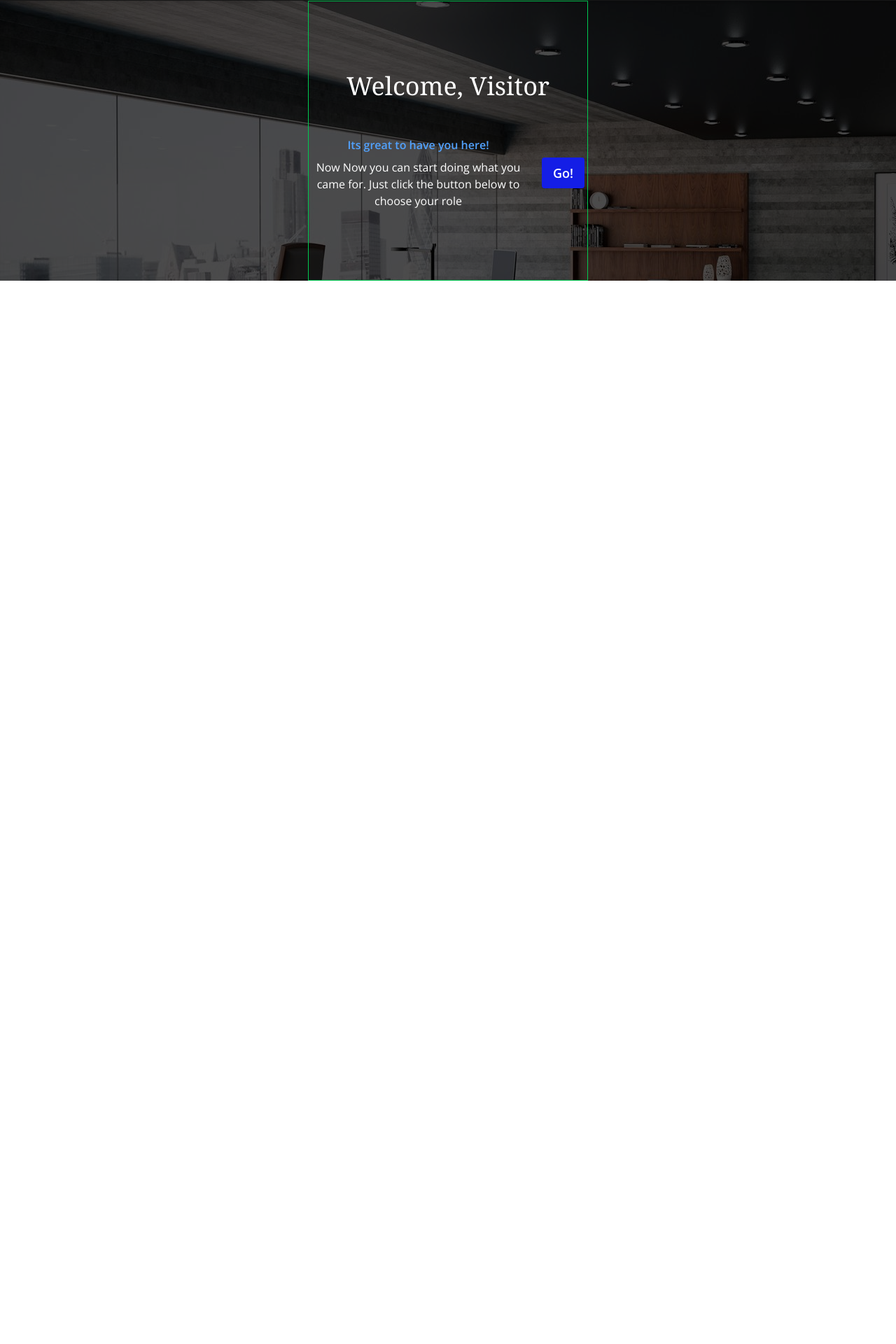
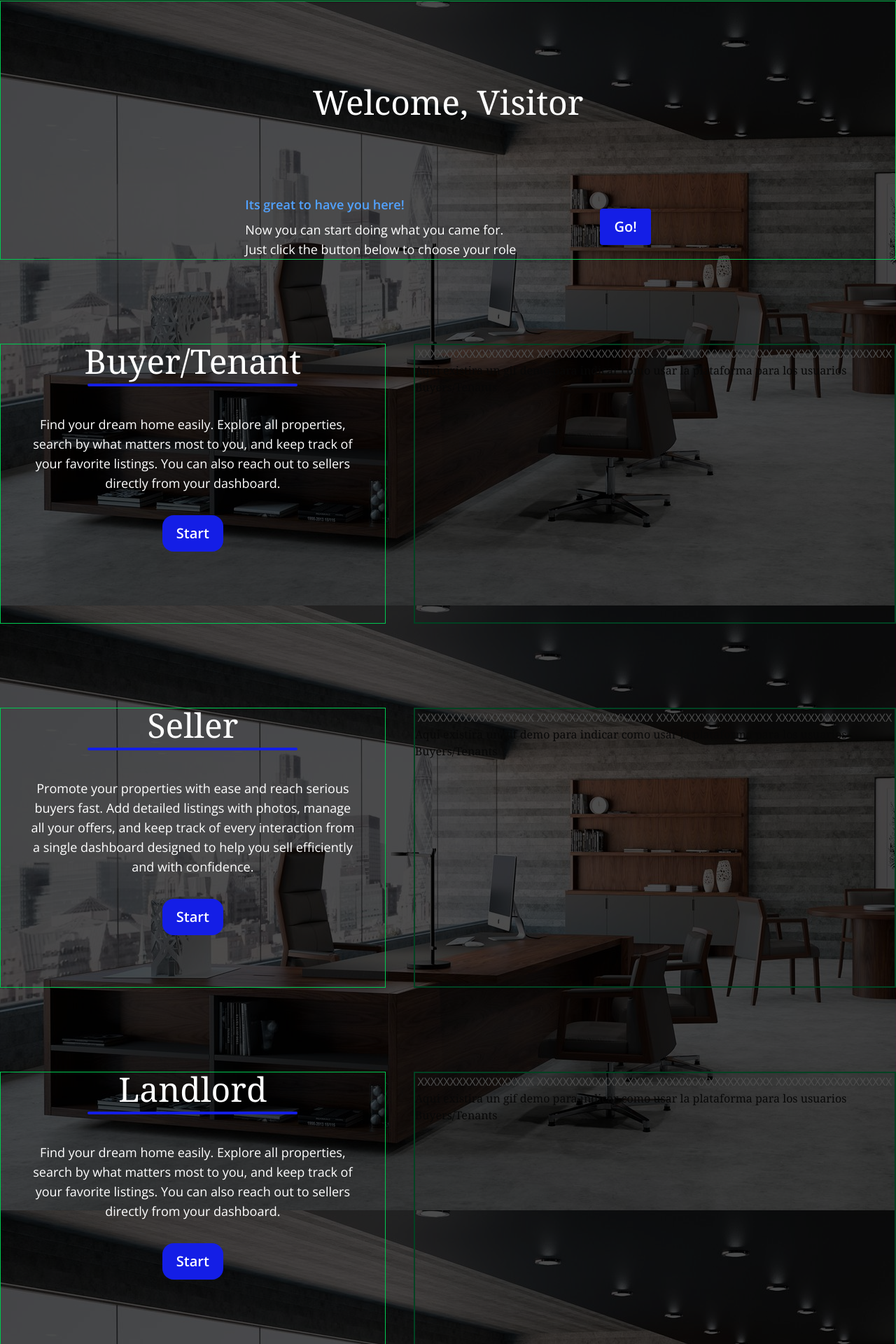
Before and after one commit to Ricard0-A/living-platform, a Next.js app: page /account/dashboard in a window 1280 px wide. Shown: the part 80-2000 px from the top of the page at 70% size. Before the commit the page ends 800 px from the top, so only its background shows below. Built offline with nearby package versions, Linux system fonts and the light colour scheme; no server answers.

Commit message:
Client dashboard: pick your role-UI part 1

```diff
--- a/src/app/account/dashboard/page.tsx
+++ b/src/app/account/dashboard/page.tsx
@@ -4,45 +4,249 @@ export default function Dashboard() {
   return (
     <section
       // W-full
-      className="relative w-full flex justify-center"
+      // Section tendra mas contenedores Hijos asi que puede ser un flex-col aqui
+      // con gap
+      className="flex flex-col gap-30 relative w-full "
       style={{ backgroundImage: "url(/dashboard/client-first-image.jpg)" }}
     >
-      {/* Overlay Dark */}
+      {/* Dark Overlay  */}
       <div className="absolute inset-0 bg-black/70" />
 
-      {/* Contenedor  */}
+      {/* Contenedor Intro*/}
       <div
         className="
-        flex flex-col justify-center items-center  relative z-10 w-100 h-100
-        gap-13 border border-solid border-green-500"
+          pt-30
+          flex flex-col items-center
+          relative z-10 w-100  gap-10
+          border border-solid border-green-500
+          md:w-full md:gap-27"
       >
         {/* Contenido ( Titulo y Desc ) */}
-        <h1 className="text-4xl text-white"> Welcome, Visitor</h1>
+        <h1 className="text-4xl text-white md:text-5xl"> Welcome, Visitor</h1>
         {/* Descripcion  */}
         <div
           className="
            flex flex-col justify-center items-center
            px-1 gap-6 text-white
-           md:flex-row"
+           md:flex-row md:gap-30"
         >
-          <div className="flex flex-col text-center gap-2">
-            <strong className="text-blue-400">
+          {/* Texto */}
+          <div className="flex flex-col text-center gap-2 md:text-left md:text-lg">
+            <strong className="text-blue-400 text-lg">
               Its great to have you here!
             </strong>
-            <p>
-              Now Now you can start doing what you came for. Just click the
-              button below to choose your role
+            <p className="whitespace-normal md:whitespace-pre">
+              Now you can start doing what you came for. {"\n"}
+              Just click the button below to choose your role
             </p>
           </div>
 
           <button
-            className="px-4 py-2 rounded bg-[#141EE6] text-lg font-bold"
+            className="
+              px-4 py-2 rounded bg-[#141EE6]
+              text-lg font-bold
+              md:px-5 md:py-3 md:text-xl"
             type="button"
           >
             Go!
           </button>
         </div>
       </div>
+
+      {/* Contenedor Buyer/Tenant + Demo Gif  */}
+      <div className="flex gap-10">
+        {/* Buyer/Tenant  */}
+        <div
+        className="
+
+          flex flex-col items-center
+          relative z-10 w-100  gap-0.5
+          border border-solid border-green-500
+          md:w-full md:gap-2"
+      >
+        {/* Contenido ( Titulo y Desc ) */}
+        <h1 className="text-4xl text-white md:text-5xl">Buyer/Tenant</h1>
+        {/* Linea azul  */}
+        <div className="h-1 w-57 bg-[var(--color-primary)] rounded md:w-75"/>
+        {/* Descripcion  */}
+        <div
+          className="
+           pt-8 flex flex-col justify-center items-center
+           px-10 gap-8 text-white
+          "
+        >
+          {/* Texto */}
+          <div className="text-center md:text-center md:text-lg">
+
+            <p className="whitespace-normal ">
+              Find your dream home easily. Explore all properties,
+              search by what matters most to you, and keep track
+              of your favorite listings. You can also reach out to
+              sellers directly from your dashboard.
+            </p>
+          </div>
+
+          <button
+            className="
+              px-4 py-2 rounded-2xl bg-[#141EE6]
+              text-xl font-bold
+              md:px-5 md:py-3 md:text-xl"
+            type="button"
+          >
+            Start
+          </button>
+        </div>
+      </div>
+
+        {/* Demo Gif  */}
+        <div className="
+          hidden md:block border-2 border-solid border-green-400
+          h-100 w-400"
+        >
+          <p className="text-white text-center">
+            XXXXXXXXXXXXXXXXXX
+            XXXXXXXXXXXXXXXXXX
+            XXXXXXXXXXXXXXXXXX
+            XXXXXXXXXXXXXXXXXX
+          </p>
+          <h1>Aqui existira un gif demo para indicar como usar la plataforma
+            para los usuarios Buyers/Tenants
+          </h1>
+
+        </div>
+
+      </div>
+
+      {/* Contenedor Seller  */}
+      {/* Contenedor Seller + Demo Gif  */}
+      <div className="flex gap-10">
+        {/* Buyer/Tenant  */}
+        <div
+        className="
+
+          flex flex-col items-center
+          relative z-10 w-100  gap-0.5
+          border border-solid border-green-500
+          md:w-full md:gap-2"
+      >
+        {/* Contenido ( Titulo y Desc ) */}
+        <h1 className="text-4xl text-white md:text-5xl">Seller</h1>
+        {/* Linea azul  */}
+        <div className="h-1 w-57 bg-[var(--color-primary)] rounded md:w-75"/>
+        {/* Descripcion  */}
+        <div
+          className="
+           pt-8 flex flex-col justify-center items-center
+           px-10 gap-8 text-white
+          "
+        >
+          {/* Texto */}
+          <div className="text-center md:text-center md:text-lg">
+
+            <p className="whitespace-normal ">
+              Promote your properties with ease and reach serious buyers fast.
+              Add detailed listings with photos, manage all your offers, and keep
+              track of every interaction from a single dashboard designed to help
+              you sell efficiently and with confidence.
+            </p>
+          </div>
+
+          <button
+            className="
+              px-4 py-2 rounded-2xl bg-[#141EE6]
+              text-xl font-bold
+              md:px-5 md:py-3 md:text-xl"
+            type="button"
+          >
+            Start
+          </button>
+        </div>
+      </div>
+
+        {/* Demo Gif  */}
+        <div className="
+          hidden md:block border-2 border-solid border-green-400
+          h-100 w-400"
+        >
+          <p className="text-white text-center">
+            XXXXXXXXXXXXXXXXXX
+            XXXXXXXXXXXXXXXXXX
+            XXXXXXXXXXXXXXXXXX
+            XXXXXXXXXXXXXXXXXX
+          </p>
+          <h1>Aqui existira un gif demo para indicar como usar la plataforma
+            para los usuarios Buyers/Tenants
+          </h1>
+
+        </div>
+
+      </div>
+
+
+      {/* Contenedor Landlord  */}
+      {/* Contenedor Landlord + Demo Gif  */}
+      <div className="flex gap-10">
+        {/* Buyer/Tenant  */}
+        <div
+        className="
+
+          flex flex-col items-center
+          relative z-10 w-100  gap-0.5
+          border border-solid border-green-500
+          md:w-full md:gap-2"
+      >
+        {/* Contenido ( Titulo y Desc ) */}
+        <h1 className="text-4xl text-white md:text-5xl">Landlord</h1>
+        {/* Linea azul  */}
+        <div className="h-1 w-57 bg-[var(--color-primary)] rounded md:w-75"/>
+        {/* Descripcion  */}
+        <div
+          className="
+           pt-8 flex flex-col justify-center items-center
+           px-10 gap-8 text-white
+          "
+        >
+          {/* Texto */}
+          <div className="text-center md:text-center md:text-lg">
+
+            <p className="whitespace-normal ">
+              Find your dream home easily. Explore all properties,
+              search by what matters most to you, and keep track
+              of your favorite listings. You can also reach out to
+              sellers directly from your dashboard.
+            </p>
+          </div>
+
+          <button
+            className="
+              px-4 py-2 rounded-2xl bg-[#141EE6]
+              text-xl font-bold
+              md:px-5 md:py-3 md:text-xl"
+            type="button"
+          >
+            Start
+          </button>
+        </div>
+      </div>
+
+        {/* Demo Gif  */}
+        <div className="
+          hidden md:block border-2 border-solid border-green-400
+          h-100 w-400"
+        >
+          <p className="text-white text-center">
+            XXXXXXXXXXXXXXXXXX
+            XXXXXXXXXXXXXXXXXX
+            XXXXXXXXXXXXXXXXXX
+            XXXXXXXXXXXXXXXXXX
+          </p>
+          <h1>Aqui existira un gif demo para indicar como usar la plataforma
+            para los usuarios Buyers/Tenants
+          </h1>
+
+        </div>
+
+      </div>
     </section>
   );
 }
--- a/src/app/globals.css
+++ b/src/app/globals.css
@@ -1,6 +1,7 @@
 @import "tailwindcss";
 
 :root {
+  --color-primary: #141EE6;
   --background: #f4f6f7;
   --foreground: #171717;
 }
```
